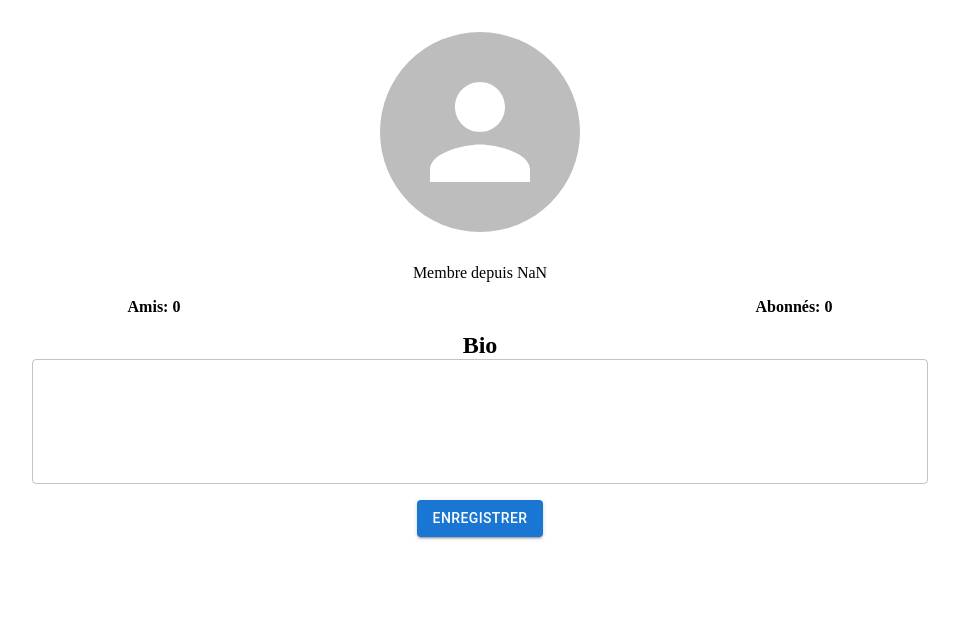
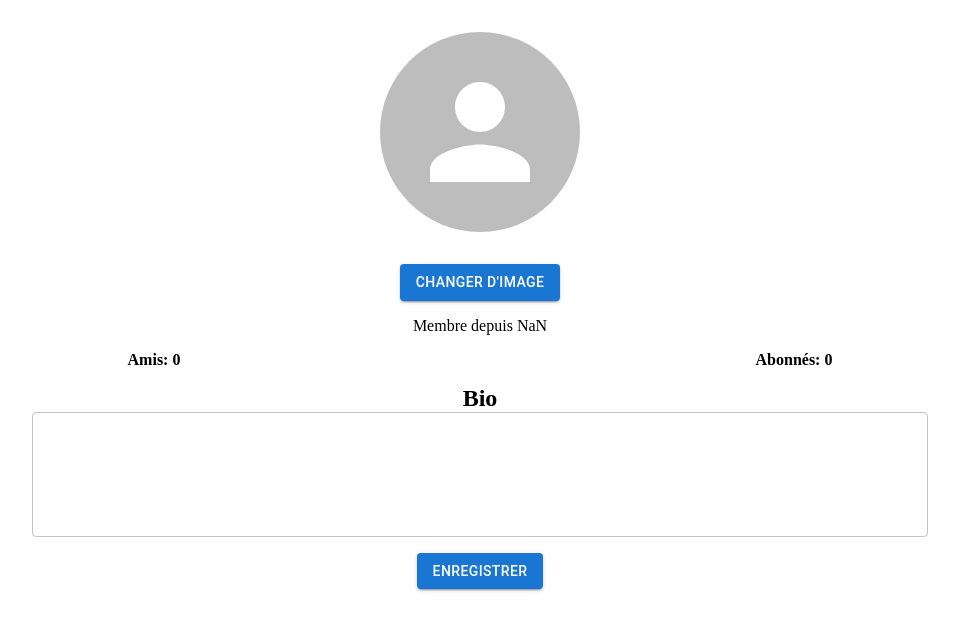
Before and after one commit to GOD-WITH-US/essencial-v2, a React (Create React App) app: page /profil in a window 1280 px wide. Shown: the top 630 px of the page, without its empty margins (160-1119 px from the left). Built offline with nearby package versions, Linux system fonts and the light colour scheme; no server answers.

Commit message:
upload et update profil ok

```diff
--- a/src/actions/updateUser.action.jsx
+++ /dev/null
@@ -1,15 +0,0 @@
-import axios from "axios";
-
-export const UPDATE_USER = "UPDATE_USER";
-
-export const updateUser = (userData) => {
-  return (dispatch, getState) => {
-    const { userReducer: { _id } } = getState(); // récupère l'ID de l'utilisateur actuel depuis le state
-    return axios
-      .put(`${process.env.REACT_APP_API_URL}api/user/${_id}`, userData) // envoie une requête PUT avec les nouvelles données de l'utilisateur
-      .then((res) => {
-        dispatch({ type: UPDATE_USER, payload: userData }); // met à jour le state Redux avec les nouvelles données de l'utilisateur
-      })
-      .catch((err) => console.log(err));
-  };
-};
--- a/src/actions/user.action.jsx
+++ b/src/actions/user.action.jsx
@@ -1,6 +1,9 @@
 import axios from "axios";
 
 export const GET_USER = "GET_USER";
+export const UPDATE_USER = "UPDATE_USER";
+export const UPLOAD_PICTURE = "UPLOAD_PICTURE ";
+
 
 export const getUser = (uid) => {
   return (dispatch) => {
@@ -12,3 +15,30 @@ export const getUser = (uid) => {
       .catch ((err) => console.log(err));
   };
 };
+
+export const updateUser = (userData) => {
+  return (dispatch, getState) => {
+    const { userReducer: { _id } } = getState(); // récupère l'ID de l'utilisateur actuel depuis le state
+    return axios
+      .put(`${process.env.REACT_APP_API_URL}api/user/${_id}`, userData) // envoie une requête PUT avec les nouvelles données de l'utilisateur
+      .then((res) => {
+        dispatch({ type: UPDATE_USER, payload: userData }); // met à jour le state Redux avec les nouvelles données de l'utilisateur
+      })
+      .catch((err) => console.log(err));
+  };
+};
+
+export const uploadPictures= (data, id) => {
+  return (dispatch) => {
+    return axios
+      .post(`${process.env.REACT_APP_API_URL}api/user/upload`, data)
+      .then((res) => {
+        return axios
+        .get(`${process.env.REACT_APP_API_URL}api/user/${id}`)
+        .then((res) => {
+          dispatch({ type: UPLOAD_PICTURE, payload: res.data.picture });
+        })
+      })
+     .catch ((err) => console.log(err));
+  };
+};
--- a/src/pages/profil.jsx
+++ b/src/pages/profil.jsx
@@ -1,16 +1,38 @@
-import React, { useState, useEffect } from 'react';
-import { useSelector, useDispatch } from 'react-redux';
-import { Avatar, Button, TextField } from '@mui/material';
-import { updateUser } from '../actions/updateUser.action';
+import React, { useState, useEffect } from "react";
+import { useSelector, useDispatch } from "react-redux";
+import { Avatar, Button, TextField } from "@mui/material";
+import { Grid, Box, Typography } from "@mui/material";
+import { updateUser, uploadPictures } from "../actions/user.action";
 
 function Profil() {
   const dispatch = useDispatch();
-  const user = useSelector(state => state.userReducer);
+  const userData = useSelector((state) => state.userReducer);
 
-  const [bio, setBio] = useState(localStorage.getItem('bio') || user.bio);
+  const [bio, setBio] = useState(localStorage.getItem("bio") || userData.bio);
+  const [image, setImage] = useState(null);
+  const [avatarKey, setAvatarKey] = useState(Date.now());
 
   const handleBioChange = (event) => {
     setBio(event.target.value);
+  };
+
+  const handlePictureChange = (event) => {
+    event.preventDefault();
+    const file = event.target.files[0];
+    setImage(file);
+
+    const formData = new FormData();
+    formData.append("name", userData.pseudo);
+    formData.append("userId", userData._id);
+    formData.append("file", file);
+
+    dispatch(uploadPictures(formData, userData._id))
+      .then(() => {
+        // Ajouter une clé unique pour actualiser la source de l'image
+        const newKey = Date.now();
+        setAvatarKey(newKey);
+      })
+      .catch((error) => console.log(error));
   };
 
   const handleUpdateUser = () => {
@@ -19,21 +41,64 @@ function Profil() {
   };
 
   useEffect(() => {
-    localStorage.setItem('bio', bio);
+    localStorage.setItem("bio", bio);
   }, [bio]);
+  return (
+    <Grid
+      style={{ display: "flex", flexDirection: "column", alignItems: "center" }}
+    >
+<Avatar
+  src={userData.picture ? `${process.env.REACT_APP_API_URL}${userData.picture}?key=${avatarKey}` : null}
+  style={{ width: "12.5rem", height: "12.5rem", margin: "2rem" }}
+/>
 
-  return (
-    <div style={{ display: 'flex', flexDirection: 'column', alignItems: 'center' }}>
-      <Avatar alt={user.pseudo} src={user.picture} style={{ width: '12.5rem', height: '12.5rem', margin: '2rem' }} />
-      <div style={{ fontSize: '1.5rem', fontWeight: 'bold' }}>{user.pseudo}</div>
-      <div>Membre depuis {new Date(user.createdAt).getFullYear()}</div>
-      <div style={{ display: 'flex', justifyContent: 'space-around', width: '100%', marginTop: '1rem' }}>
-        <div style={{ fontWeight: 'bold' }}>Amis: {user.following ? user.following.length : 0}</div>
-        <div style={{ fontWeight: 'bold' }}>Abonnés: {user.followers ? user.followers.length : 0}</div>
-      </div>
+      <input
+        accept=".jpg, .jpeg, .png"
+        style={{ display: "none" }}
+        id="avatar-input"
+        type="file"
+        name="file"
+        onChange={handlePictureChange}
+      />
+      <label htmlFor="avatar-input">
+        <Button
+          variant="contained"
+          component="span"
+          style={{ marginBottom: "1rem" }}
+        >
+          Changer d'image
+        </Button>
+      </label>
+      <Box style={{ fontSize: "1.5rem", fontWeight: "bold" }}>
+        {userData.pseudo}
+      </Box>
+      <Box>Membre depuis {new Date(userData.createdAt).getFullYear()}</Box>
+      <Grid
+        style={{
+          display: "flex",
+          justifyContent: "space-around",
+          width: "100%",
+          marginTop: "1rem",
+        }}
+      >
+        <Box style={{ fontWeight: "bold" }}>
+          Amis: {userData.following ? userData.following.length : 0}
+        </Box>
+        <Box style={{ fontWeight: "bold" }}>
+          Abonnés: {userData.followers ? userData.followers.length : 0}
+        </Box>
+      </Grid>
 
-      <div style={{ display: 'flex', flexDirection: 'column', alignItems: 'center', width: '70%', marginTop: '1rem' }}>
-        <div style={{ fontSize: '1.5rem', fontWeight: 'bold' }}>Bio</div>
+      <Grid
+        style={{
+          display: "flex",
+          flexDirection: "column",
+          alignItems: "center",
+          width: "70%",
+          marginTop: "1rem",
+        }}
+      >
+        <Box style={{ fontSize: "1.5rem", fontWeight: "bold" }}>Bio</Box>
         <TextField
           variant="outlined"
           fullWidth
@@ -41,11 +106,13 @@ function Profil() {
           onChange={handleBioChange}
           multiline
           rows={4}
-          style={{ marginBottom: '1rem' }}
+          style={{ marginBottom: "1rem" }}
         />
-        <Button variant="contained" color="primary" onClick={handleUpdateUser}>Enregistrer</Button>
-      </div>
-    </div>
+        <Button variant="contained" color="primary" onClick={handleUpdateUser}>
+          Enregistrer
+        </Button>
+      </Grid>
+    </Grid>
   );
 }
 
--- a/src/reducers/user.reducer.jsx
+++ b/src/reducers/user.reducer.jsx
@@ -1,4 +1,4 @@
-import { GET_USER } from "../actions/user.action";
+import { GET_USER, UPLOAD_PICTURE } from "../actions/user.action";
 
 const initialState = {};
 
@@ -6,6 +6,11 @@ export default function userReducer(state= initialState, action) {
     switch (action.type) {
         case GET_USER:
             return action.payload
+            case UPLOAD_PICTURE:
+                return {
+                    ... state,
+                    picture: action.payload,
+                };
 
         default:
           return state;
```
Also changed, not shown: src/components/Profil/UpdateProfil.jsx (deleted, +0 -11 lines).
